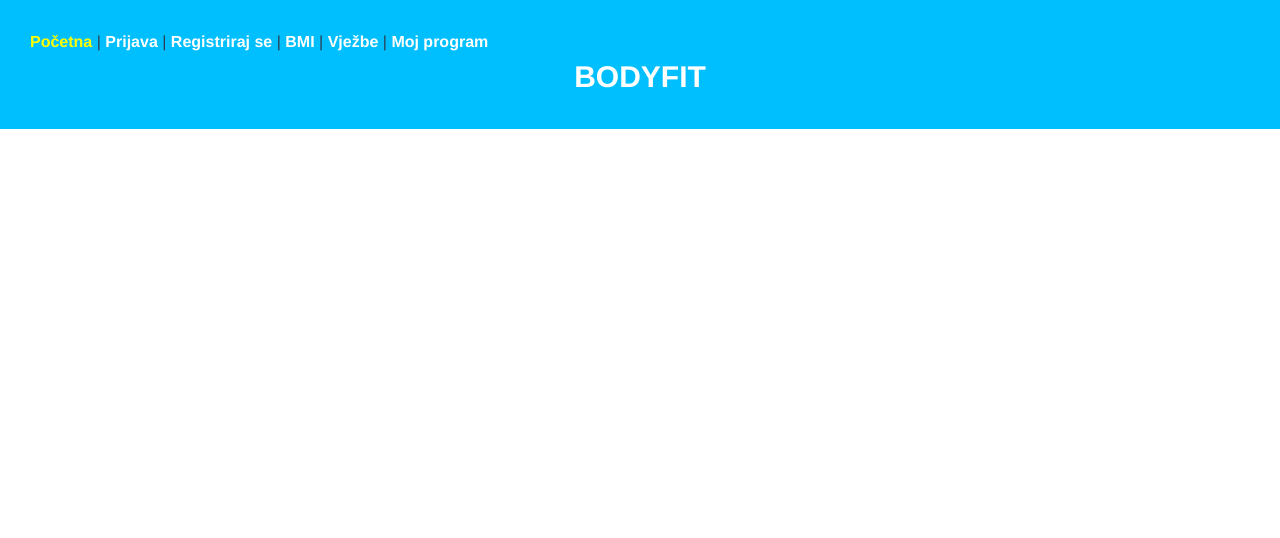
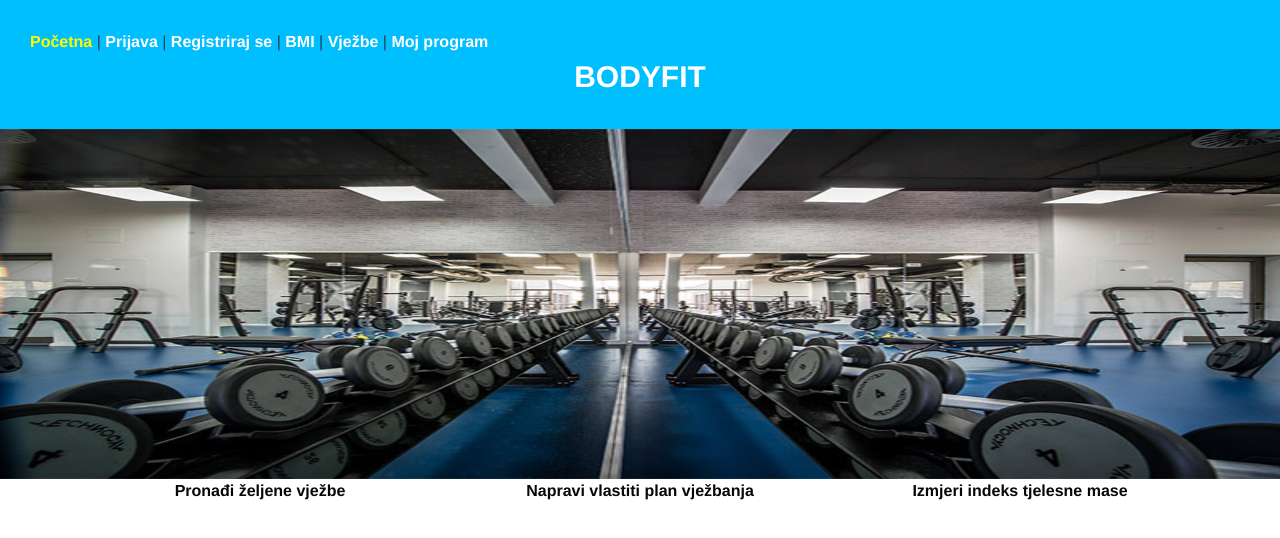
Before and after one commit to JosipTurbic/Programsko-projekt, a Vue app: page / in a window 1280 px wide. Shown: the top 538 px of the page. Built offline with nearby package versions, Linux system fonts and the light colour scheme.

Commit message:
Uredena pocetna

```diff
--- a/src/views/Home.vue
+++ b/src/views/Home.vue
@@ -1,9 +1,32 @@
 <template>
   <div>
-
+    <div>
+    <img src="@/assets/teretana_002.jpg" width="100%" height="350"/>
+    </div>
+  <div class="container"  height="1050">
+  <div class="row" >
+    <div class="col align-self-start" id="slova">
+      Pronađi željene vježbe
+    </div>
+    <div class="col align-self-center" id="slova">
+      Napravi vlastiti plan vježbanja
+    </div>
+    <div class="col align-self-end" id="slova">
+      Izmjeri indeks tjelesne mase
+    </div>
   </div>
-</template>
-<script>
+  </div>
+</div>
 
 
-    </script>
+
+</template>
+
+<style >
+#slova {
+
+ font-weight: bold;
+  color: #070707;
+
+}
+</style>
```
